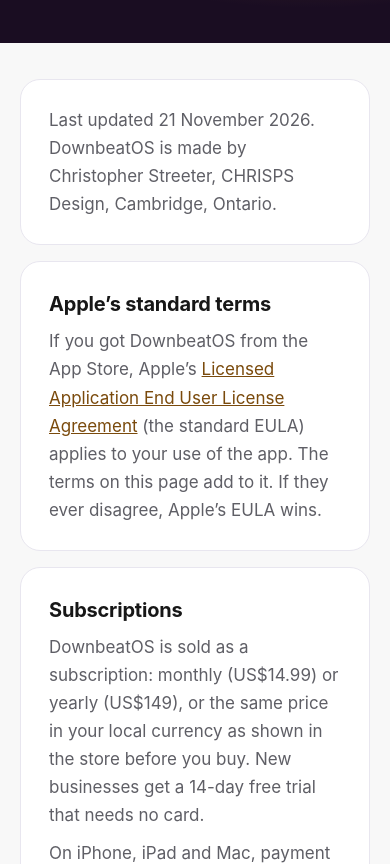
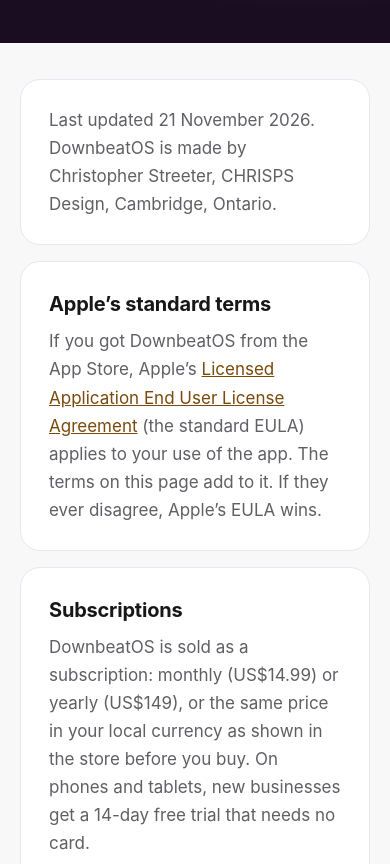
Before and after one commit to chrispstreeter-max/getretaineros-site, a plain HTML site: page downbeatos/terms/index.html in a window 390 px wide. Shown: the part 210-1074 px from the top of the page. Drawn offline with Linux system fonts and the light colour scheme.

Commit message:
Terms: the 14-day free trial is on phones and tablets only
Co-Authored-By: Claude Opus 5.5 <noreply@anthropic.com>

```diff
--- a/downbeatos/terms/index.html
+++ b/downbeatos/terms/index.html
@@ -37,7 +37,7 @@ footer a{color:var(--ink);text-decoration:none}
 <main>
 <section class="card"><p>Last updated 21 November 2026. DownbeatOS is made by Christopher Streeter, CHRISPS Design, Cambridge, Ontario.</p></section>
 <section class="card"><h2>Apple’s standard terms</h2><p>If you got DownbeatOS from the App Store, Apple’s <a href="https://www.apple.com/legal/internet-services/itunes/dev/stdeula/">Licensed Application End User License Agreement</a> (the standard EULA) applies to your use of the app. The terms on this page add to it. If they ever disagree, Apple’s EULA wins.</p></section>
-<section class="card"><h2>Subscriptions</h2><p>DownbeatOS is sold as a subscription: monthly (US$14.99) or yearly (US$149), or the same price in your local currency as shown in the store before you buy. New businesses get a 14-day free trial that needs no card.</p><p>On iPhone, iPad and Mac, payment is charged to your Apple Account when you confirm the purchase. The subscription renews automatically for the same period and price unless you cancel it at least 24 hours before the current period ends. You can manage or cancel it in Settings › your name › Subscriptions, or in the App Store.</p><p>On Android, Google Play charges your Google account and the subscription renews until you cancel it in Google Play › Payments & subscriptions.</p><p>Refunds are handled by Apple or Google under their own rules. We cannot issue them ourselves.</p></section>
+<section class="card"><h2>Subscriptions</h2><p>DownbeatOS is sold as a subscription: monthly (US$14.99) or yearly (US$149), or the same price in your local currency as shown in the store before you buy. On phones and tablets, new businesses get a 14-day free trial that needs no card.</p><p>On iPhone, iPad and Mac, payment is charged to your Apple Account when you confirm the purchase. The subscription renews automatically for the same period and price unless you cancel it at least 24 hours before the current period ends. You can manage or cancel it in Settings › your name › Subscriptions, or in the App Store.</p><p>On Android, Google Play charges your Google account and the subscription renews until you cancel it in Google Play › Payments & subscriptions.</p><p>Refunds are handled by Apple or Google under their own rules. We cannot issue them ourselves.</p></section>
 <section class="card"><h2>Using the app</h2><p>You may use DownbeatOS to run your own business. Please do not copy, resell or reverse engineer the app, or use it for anything unlawful.</p></section>
 <section class="card"><h2>Your data</h2><p>Everything you enter stays on your devices and in your own iCloud Drive or the folder you choose, as set out in our <a href="/downbeatos/privacy/">privacy policy</a>. We never hold a copy, so please keep backups. If you set a passcode and forget it, nobody can recover the data.</p></section>
 <section class="card"><h2>No guarantees</h2><p>We work hard to make DownbeatOS reliable, but it is provided as is. To the extent the law allows, we are not liable for lost data, lost income or other indirect losses from using it. Nothing here limits rights you have under consumer law.</p></section>
```
Also changed, not shown: venueos/terms/index.html (+1 -1 lines).
